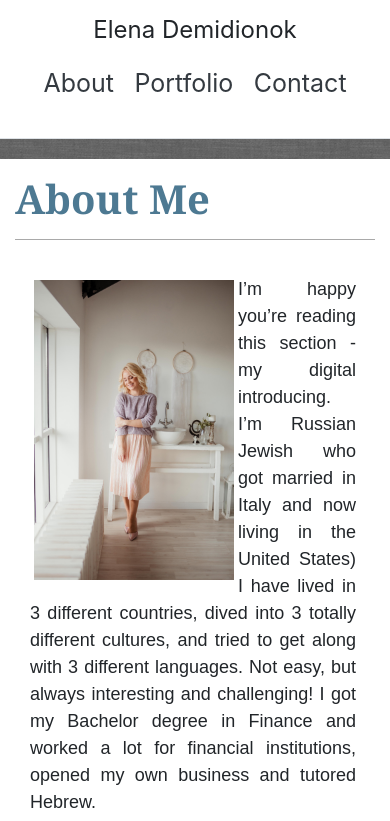
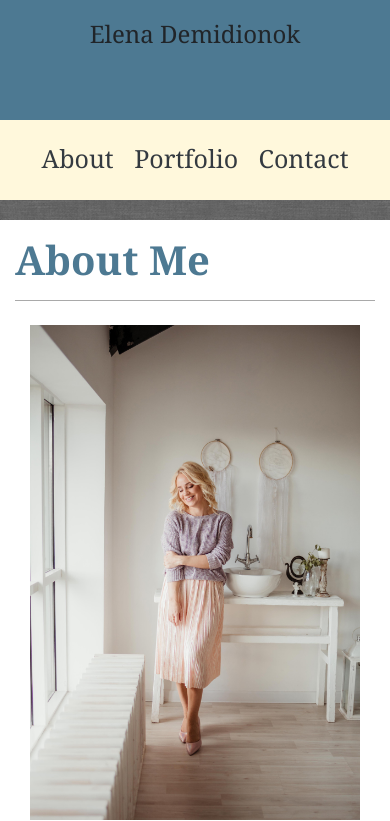
Before and after one commit to Ellen0404/Responsive_Portfolio_ED, a plain HTML site: page index.html in a window 390 px wide. Shown: the top 821 px of the page. Drawn offline with nearby package versions, Linux system fonts and the light colour scheme.

Commit message:
setting the media queries

```diff
--- a/assets/css/style.css
+++ b/assets/css/style.css
@@ -1,6 +1,7 @@
 
 body {
     background-image: url('../images/grey_wash.png');
+
 }
 
 .container {
@@ -21,14 +22,10 @@ hr {
     border-top: 1.5px solid darkgray;
 }
 
-
 .card-body {
     background-color: gray;
 
 }
-
-
-
 
 p {
     text-align: justify;
@@ -42,27 +39,27 @@ p {
     font-size: 18px;
 }
 
-
-
  a {
     color:white;
     text-decoration: none;
+    font-family: Georgia, 'Times New Roman', Times, serif;
     font-size: 25px;
     margin: auto;
  }
 
+   .footer {
+    background-color: cornsilk;
+}
 
 
+  footer div {
 
-
-  footer p {
-    margin-top: 10rem;
-    margin-bottom: 0;
     height: 40px;
-
   }
 
-
+  .border-top {
+    border-top: 7px solid rgb(207, 138, 164)!important;
+}
 
   input[type=submit] {
     background-color: #4d7992;
@@ -76,3 +73,51 @@ p {
     border-radius: 8px;
     margin-top: 20px;
   }
+#navbar{
+  height: 100px;
+}
+#nameBox{
+  height: 100%;
+  background-color: #4d7992;
+
+}
+#name {
+  text-align: center;
+  font-family: Georgia, 'Times New Roman', Times, serif;
+  margin-top: 20px;
+  padding: 0 20px;
+}
+
+#profilePic {
+  width: 300px;
+  height: 400px;
+}
+
+  @media (max-width: 760px)
+  {
+
+    #nameBox{
+      width: 100%;
+      height: 120px;
+      text-align: center;
+    }
+    #navbar{
+      height: 200px;
+    }
+
+    #profilePic{
+      padding-bottom: 10px;
+      margin: 0 auto;
+    }
+
+  }
+
+  @media  (max-width: 520px)
+  {
+    #profilePic{
+    margin: 0 auto;
+    float: none;
+    width: 100%;
+    height: 100%;
+    }
+  }
--- a/index.html
+++ b/index.html
@@ -9,18 +9,18 @@
     </head>
     <body>
         <!-- NAVBAR -->
-        <div class="d-flex flex-column flex-md-row align-items-center p-3 px-md-4 mb-3 bg-white border-bottom shadow-sm">
-                <h4 class="my-0 mr-md-auto font-weight-normal">Elena Demidionok</h4>
+        <div id="navbar" class="d-flex flex-column flex-md-row align-items-center px-md-4 mb-3"style="background-color: cornsilk;">
+                <div id="nameBox"class="my-0 mr-md-auto">
+                        <h4 id="name">Elena Demidionok</h4>
+                </div>
                 <nav class="my-3 my-md-0 mr-md-3 p-1 ">
                   <a class="p-2 text-dark" href="index.html">About</a>
                   <a class="p-2 text-dark" href="portfolio.html">Portfolio</a>
                   <a class="p-2 text-dark" href="contact.html">Contact</a>
-
                 </nav>
-
               </div>
       <!-- // NAVBAR -->
-
+     <!-- MAIN CONTAINER-->
       <div class="container">
             <div class="row">
               <div class="col-md-12">
@@ -31,13 +31,14 @@
               </div>
             </div>
 
-            <div class="container">
-                    <article class="row ">
+            <div class="row">
                 <div class="col-md-12">
+                  <div class="col-md-12 pull-right">
 
-                                <img src="./assets/images/IMG_1570.jpg" class="img-fluid float-left m-1" style="height: 300px" portrait">
+                    <img src="./assets/images/IMG_1570.jpg" class="mr-3 img-responsive float-left" alt="portrait" id="profilePic" >
 
-                                    <p class="mr-1">I’m happy you’re reading this section - my digital introducing. I’m Russian Jewish who got married
+
+                    <p class=" m-2 mb-4 text-justify"> I’m happy you’re reading this section - my digital introducing. I’m Russian Jewish who got married
                         in Italy and now living in the United States) I have lived in 3 different countries, dived into 3
                         totally different cultures, and tried to get along with 3 different languages. Not easy, but always
                         interesting and challenging! I got my Bachelor degree in Finance and worked a lot for financial
@@ -45,31 +46,30 @@
                         else for me, something more artistic and creative, more fascinating.  When I got my first camera it
                         was the love from the first sigh. I love the photography and that vibe being behind the camera.
                         Freeze the moment before it fades, capture that emotion you have here and now – that’s my behind
-                                    the camera mission – to give you these energies, so you can relive them forever!<br>Nevertheless, the
-                                    analytical side of me was a bit bored, so I kept looking . I was creating a
+                        the camera mission – to give you these energies, so you can relive them forever!<br>
+                        Nevertheless, the analytical side of me was a bit bored, so I kept looking . I was creating a
                         <a style="color:#4d7992" href="https://ellendphoto.com/">website for my
                          photography business</a> and the process fascinated  and excite me so much that I decided to go deeper.
                         I found this whole world of creativity and logical connections, I found that logic could be very
                         creative and beautiful , that was the perfect combination of that I was looking for. So here I am,
                         exploring this amazing world of coding , tying my best and integrating this knowledge into my
                         updated life! Please enjoy browsing every single page of my coding word and feel free to contact me
-                                    with your questions, ideas and interesting projects !
-                                </p>
+                        with your questions, ideas and interesting projects !</p>
 
                   </div>
-                    </article>
+                </div>
               </div>
 
         </div>
+        <!--// MAIN CONTAINER-->
 
-        <footer class="text-muted text-center" style="background-color:yellowgreen">
-
-                <div>
-                <p class="text-center"> &copy; | Elena Demidionok</p>
+          <!--FOOTER-->
+          <footer class="footer border-top text-center">
+                <div >
+                  <span class="text-muted"> &copy; | Elena Demidionok</span>
                 </div>
-
              </footer>
-
+         <!--//FOOTER-->
 
     </body>
 
```
Also changed, not shown: contact.html (+9 -9 lines), portfolio.html (+8 -19 lines). Lines whose indentation alone changed are shown as unchanged.
